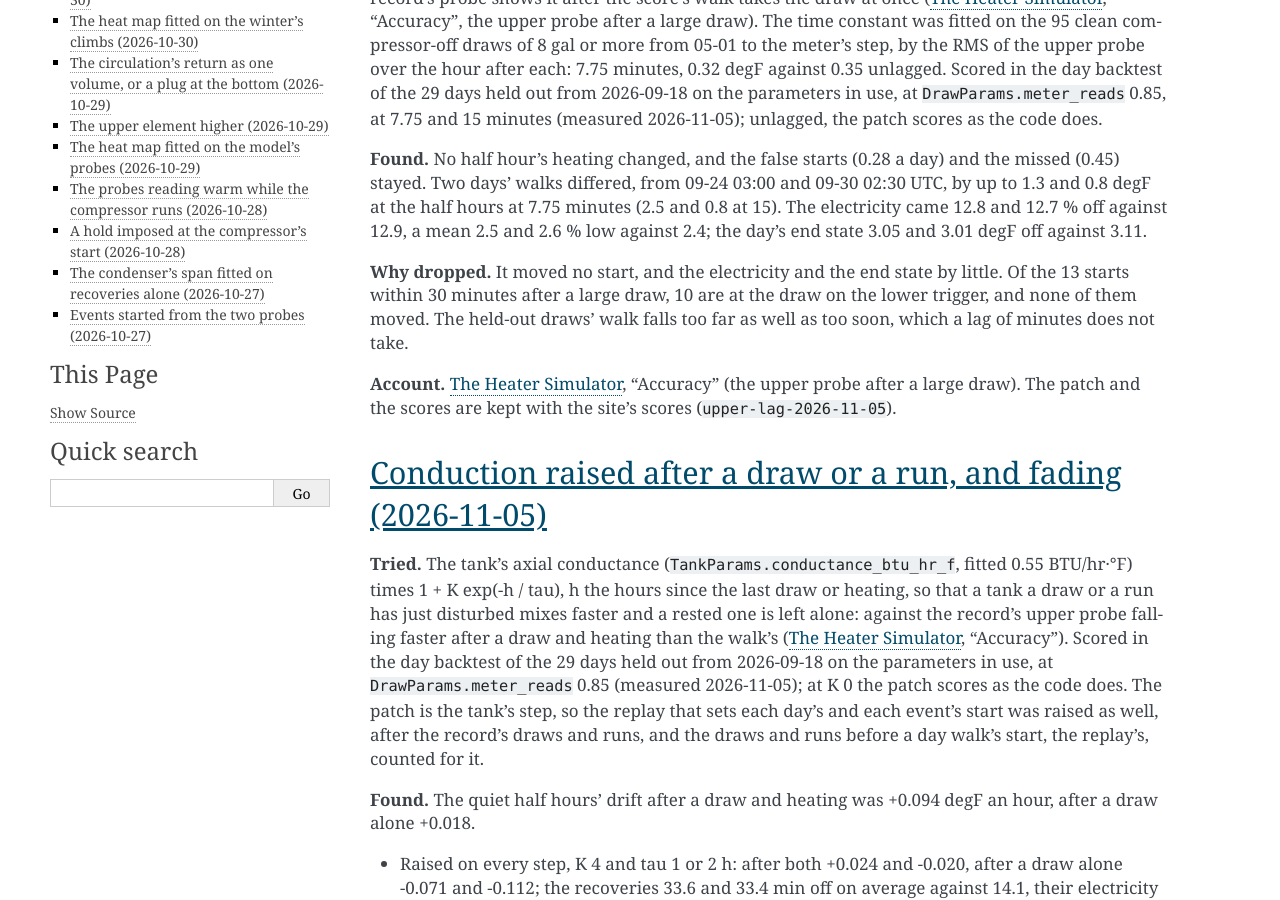
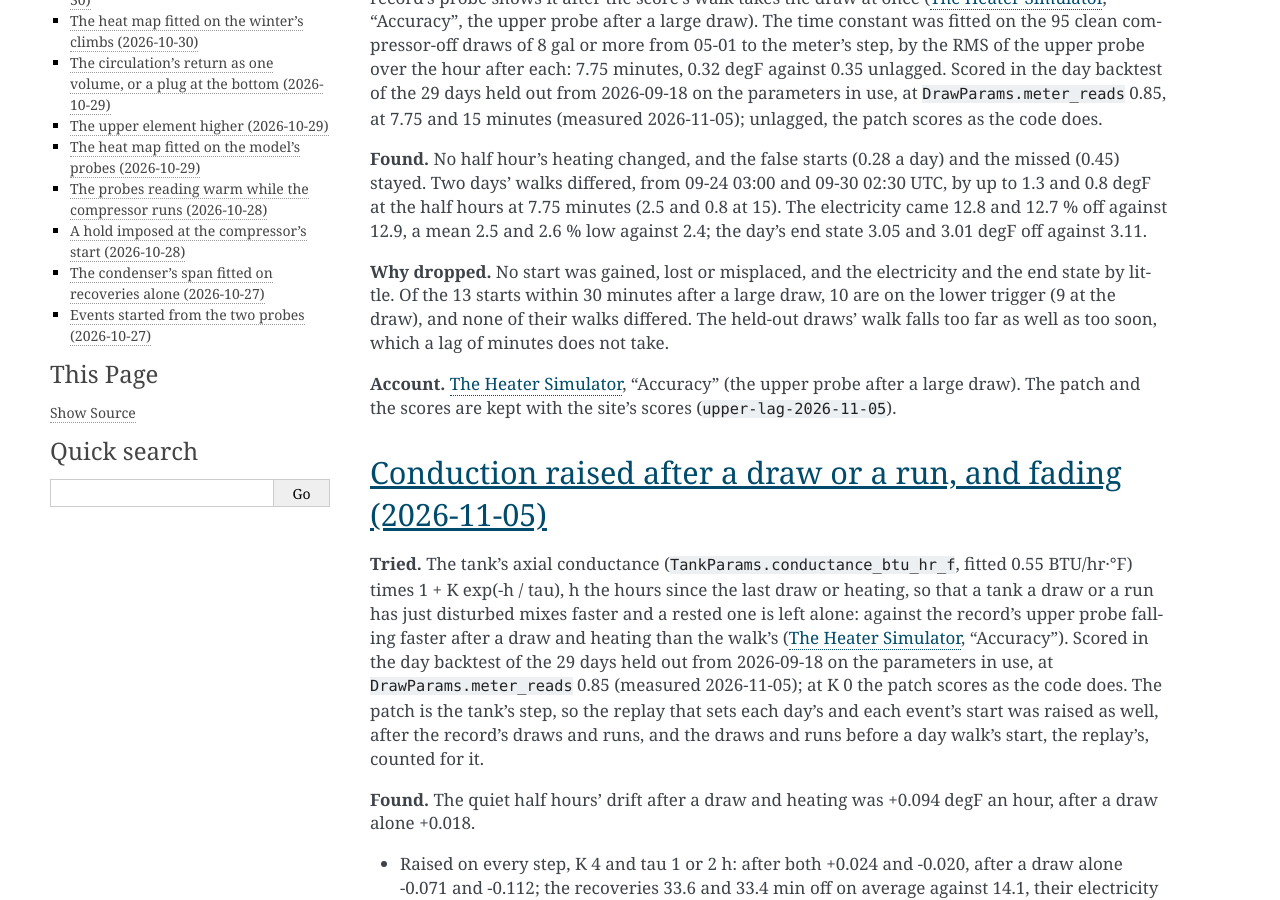
Before and after one commit to eman/nwp500-python, a Sphinx documentation site: the page built from docs/explanation/simulator-tried.rst, in a window 1280 px wide and 900 px high, scrolled down 1386 px. Built offline with Sphinx 7.4.7, drawn with Linux system fonts in a browser that asks for light colours.

Commit message:
docs(sim): nine lower starts at the draw; no start gained, lost or misplaced

```diff
--- a/docs/explanation/simulator-tried.rst
+++ b/docs/explanation/simulator-tried.rst
@@ -37,11 +37,11 @@ at 7.75 minutes (2.5 and 0.8 at 15). The electricity came 12.8 and 12.7
 % off against 12.9, a mean 2.5 and 2.6 % low against 2.4; the day's end
 state 3.05 and 3.01 degF off against 3.11.
 
-**Why dropped.** It moved no start, and the electricity and the end
-state by little. Of the 13 starts within 30 minutes after a large draw,
-10 are at the draw on the lower trigger, and none of them moved. The
-held-out draws' walk falls too far as well as too soon, which a lag of
-minutes does not take.
+**Why dropped.** No start was gained, lost or misplaced, and the
+electricity and the end state by little. Of the 13 starts within 30
+minutes after a large draw, 10 are on the lower trigger (9 at the draw),
+and none of their walks differed. The held-out draws' walk falls too far
+as well as too soon, which a lag of minutes does not take.
 
 **Account.** :doc:`simulator`, "Accuracy" (the upper probe after a
 large draw). The patch and the scores are kept with the site's scores
--- a/docs/explanation/simulator.rst
+++ b/docs/explanation/simulator.rst
@@ -897,8 +897,8 @@ against 1.39: too soon and too far, and the lag that fits them best is
 55.5 minutes. On 2026-09-30 the record's probe followed a draw within
 minutes, from 122.2 to 102.6 degF between 5 and 9 minutes after the draw
 of 02:42 UTC. Of the 65 starts the day walks made on the 29 days, 13
-came within 30 minutes after a draw of over 8 gal metered began, 10 of
-them at the draw on the lower trigger, whose wait on the upper zone
+came within 30 minutes after a draw of over 8 gal metered began, 10 on
+the lower trigger (9 of them at the draw), whose wait on the upper zone
 reads the upper probe. With the start triggers reading the walk's upper
 probe through a lag of 7.75 or 15 minutes, no half hour's heating
 changed: two days' walks differed, from 09-24 03:00 and 09-30 02:30 UTC,
```
